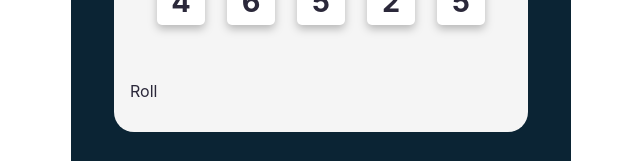
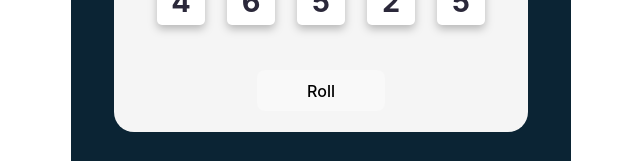
Before and after one commit to jfvillablanca/react-exercise-tenzies-game, a React (Vite) app: page / in a window 1280 px wide. Shown: the part 475-636 px from the top of the page, without its empty margins (319-959 px from the left). Built offline with nearby package versions, Linux system fonts and the light colour scheme.

Commit message:
Add feat: resetGame()

```diff
--- a/src/components/Game.jsx
+++ b/src/components/Game.jsx
@@ -45,6 +45,16 @@ export default function Game() {
         );
     };
 
+    const resetGame = () => {
+        setDieValues(
+            Array.from({ length: 10 }, () => ({
+                key: nanoid(),
+                val: getRandomRoll(),
+                isFrozen: false,
+            }))
+        );
+    };
+
     return (
         <div className='game'>
             <h1>Tenzies</h1>
@@ -53,7 +63,9 @@ export default function Game() {
                 its current value between rolls.
             </section>
             <div>{dice}</div>
+            <button onClick={checkDieFaceEquality() ? resetGame : rollTheDice}>
                 {checkDieFaceEquality() ? `Reset Game` : `Roll`}
+            </button>
         </div>
     );
 }
```
